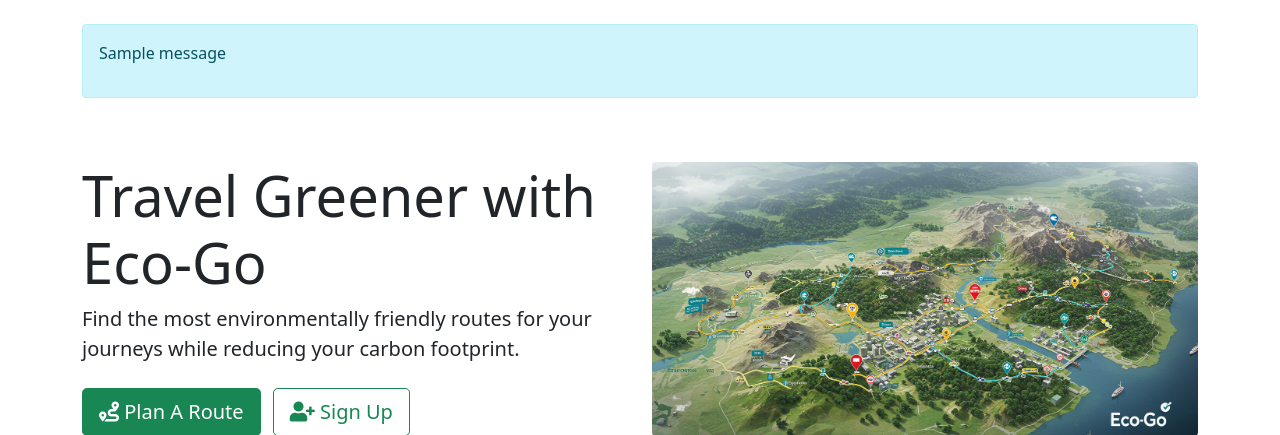
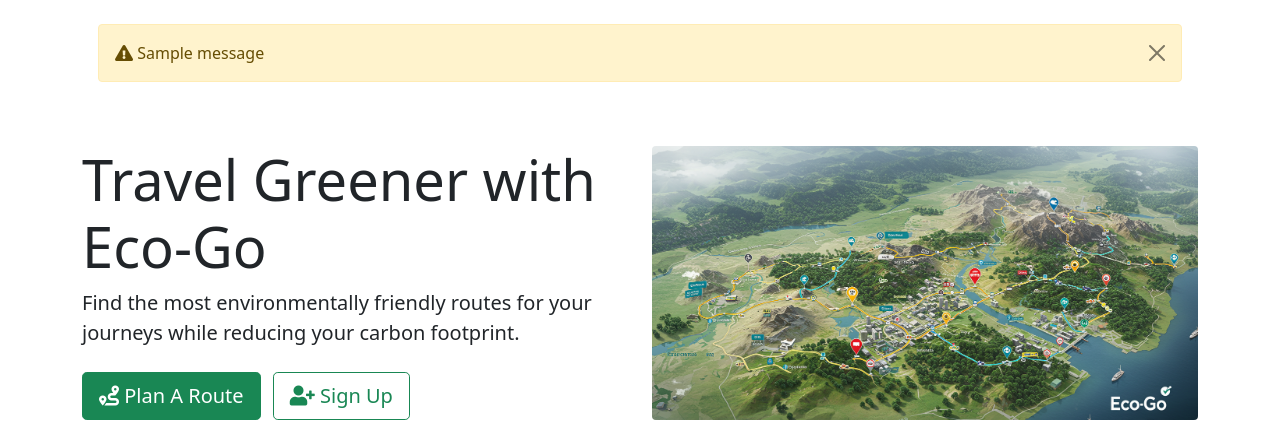
Before and after one commit to samuel-odunayo/eco-route, a Python web app: template templates/index.html in a window 1280 px wide. Shown: the part 56-491 px from the top of the page. Run offline with Jinja, Linux system fonts and the light colour scheme; the template is opened without the code that fills it, so the values that code supplies are empty; one stand-in notice (Sample message) is shown; some libraries are stand-ins or nearby versions.

Commit message:
improve flash message styling
Changed alert message display from info to warning style with dismissible button.

```diff
--- a/templates/base.html
+++ b/templates/base.html
@@ -52,11 +52,12 @@
     <main class="container mt-4">
         {% with messages = get_flashed_messages() %}
         {% if messages %}
-        <div class="alert alert-info">
             {% for message in messages %}
-            <p>{{ message }}</p>
+            <div class="alert alert-warning alert-dismissible fade show mx-3 mt-2" role="alert">
+                <i class="fas fa-exclamation-triangle"></i> {{ message }}
+                <button type="button" class="btn-close" data-bs-dismiss="alert"></button>
+            </div>
             {% endfor %}
-        </div>
         {% endif %}
         {% endwith %}
 
```
